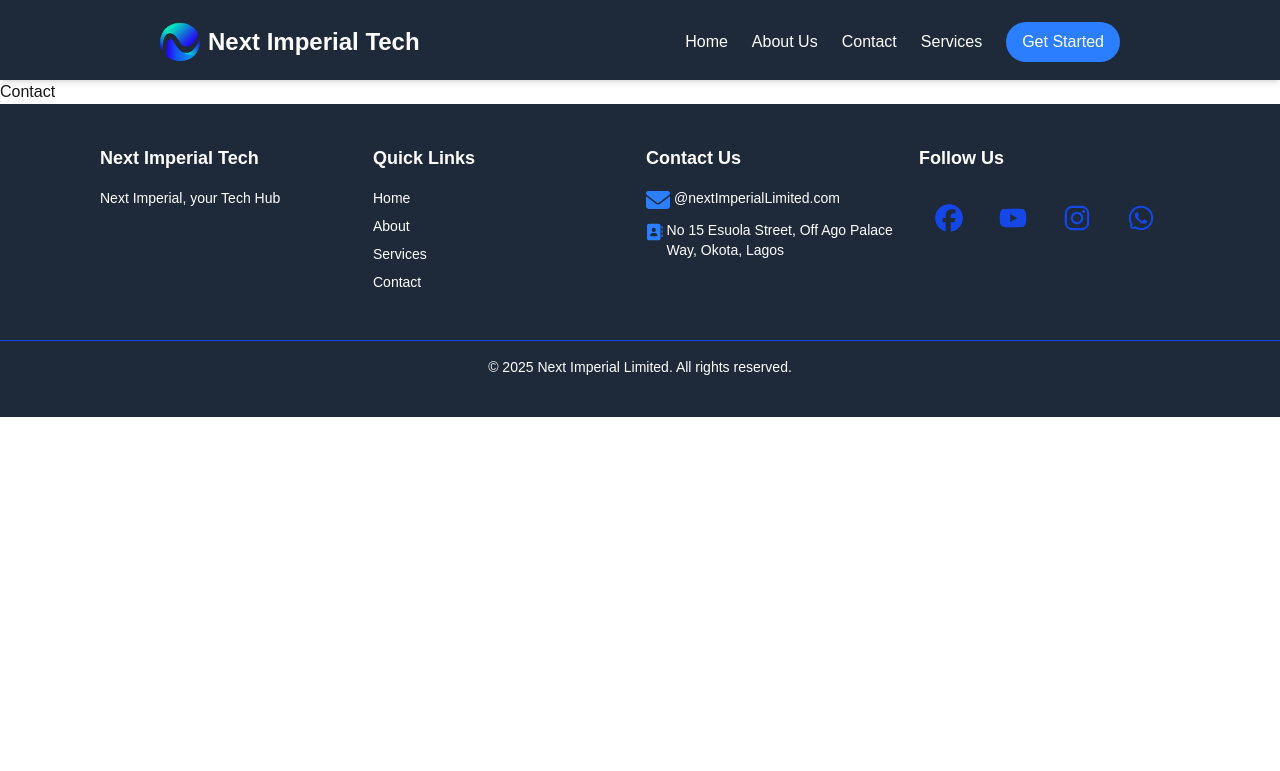
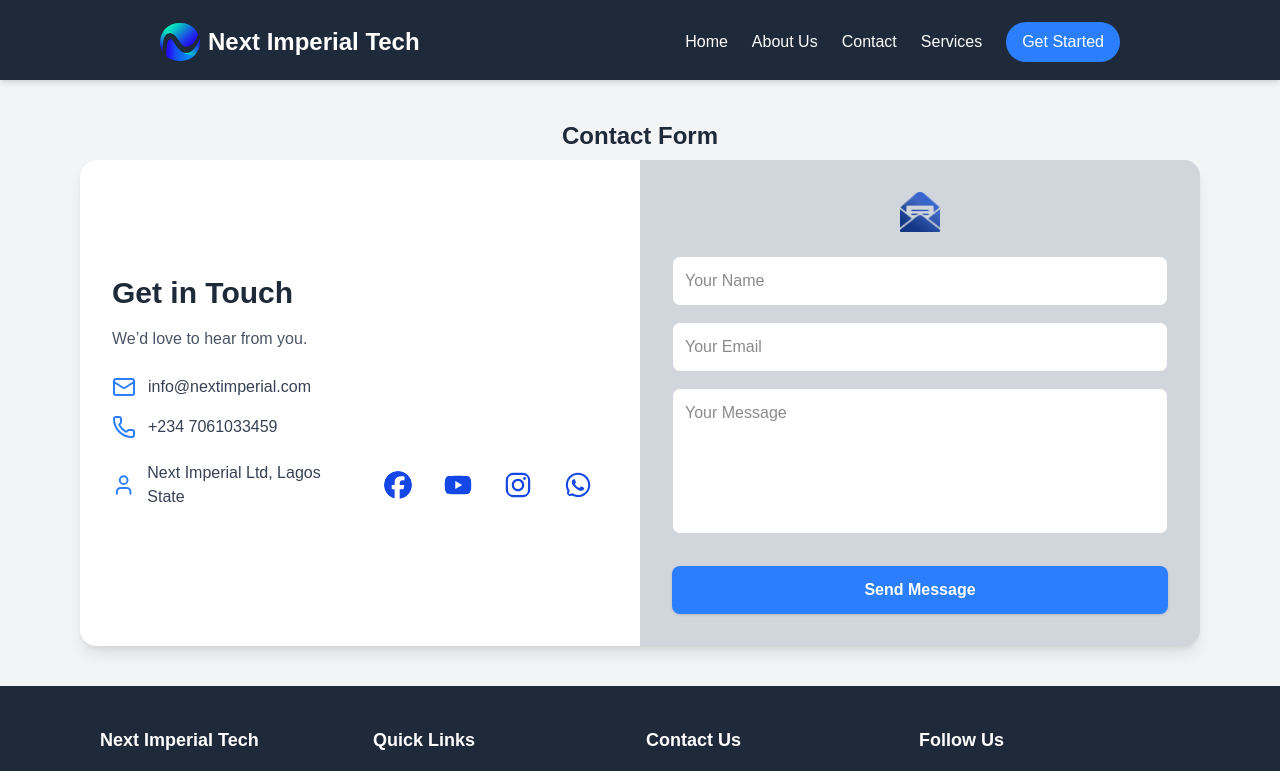
Before and after one commit to Eze-Israel/Next-imperial-website, a Next.js app: page /Contact in a window 1280 px wide. Shown: the top 771 px of the page. Built offline with nearby package versions, Linux system fonts and the light colour scheme.

Commit message:
added contact form

```diff
--- a/package.json
+++ b/package.json
@@ -11,6 +11,7 @@
   "dependencies": {
     "@heroicons/react": "^2.2.0",
     "framer-motion": "^12.19.2",
+    "lucide-react": "^0.525.0",
     "next": "15.3.4",
     "react": "^19.0.0",
     "react-dom": "^19.0.0",
--- a/src/components/Footer.tsx
+++ b/src/components/Footer.tsx
@@ -54,7 +54,7 @@
         <div className=' flex-1'>
           <h3 className='text-lg font-bold mb-4 '> Contact Us </h3>
           <ul className='text-sm'>
-            <li className='mb-2 flex'><FaEnvelope className='text-blue-500 text text-2xl mr-1'/>@nextImperialLimited.com</li>
+            <li className='mb-2 flex'><FaEnvelope className='text-blue-500  text-2xl mr-1'/>@nextImperialLimited.com</li>
             <li className='mb-2 flex '><FaAddressBook className='text-blue-500 text-2xl mr-1'/> No 15 Esuola Street, Off Ago Palace Way, Okota, Lagos</li>
           </ul>
         </div>
--- a/src/components/Header.tsx
+++ b/src/components/Header.tsx
@@ -15,7 +15,7 @@
 const menuItems = [
   { label: 'Home', icon: HomeIcon, href: '/' },
   { label: 'About Us', icon: UserGroupIcon, href: '/' },
-  { label: 'Contact', icon: PhoneIcon, href: '/' },
+  { label: 'Contact', icon: PhoneIcon, href: '/Contact' },
   { label: 'Services', icon: ServerIcon, href: '/' },
 ];
 
@@ -87,7 +87,7 @@
             ))}
             <li>
               <Link
-                href="/"
+                href="/Contact"
                 className="block bg-blue-500 text-center text-white py-2 rounded hover:bg-blue-600"
                 onClick={() => setIsOpen(false)}
               >
--- a/src/pages/Contact.tsx
+++ b/src/pages/Contact.tsx
@@ -1,9 +1,152 @@
-import React from 'react'
+'use client';
 
-const Contact = () => {
+import { useState } from 'react';
+import { motion } from 'framer-motion';
+import { Mail, Phone, User, } from 'lucide-react';
+import { FaFacebook, FaWhatsapp, FaYoutube, FaInstagram } from 'react-icons/fa6';
+import Image from 'next/image';
+
+const ContactForm = () => {
+  const [formData, setFormData] = useState({
+    name: '',
+    email: '',
+    message: ''
+  });
+
+  const [loading, setLoading] = useState(false);
+  const [submitted, setSubmitted] = useState(false);
+
+  const handleChange = (e: React.ChangeEvent<HTMLInputElement | HTMLTextAreaElement>) => {
+    setFormData({ ...formData, [e.target.name]: e.target.value });
+  };
+
+  const handleSubmit = async (e: React.FormEvent) => {
+    e.preventDefault();
+    setLoading(true);
+
+    try {
+      const res = await fetch('/api/contact', {
+        method: 'POST',
+        headers: { 'Content-Type': 'application/json' },
+        body: JSON.stringify(formData)
+      });
+
+      if (res.ok) {
+        setSubmitted(true);
+        setFormData({ name: '', email: '', message: '' });
+      } else {
+        alert('Something went wrong. Please try again later.');
+      }
+    } catch (error) {
+      console.error('Error:', error);
+    } finally {
+      setLoading(false);
+    }
+  };
+
   return (
-    <div>Contact</div>
-  )
-}
+    <section className="w-full bg-gray-100 py-10 px-5 md:px-20">
+        <h3 className='text-2xl mb-2 text-center text-gray-800 font-semibold'>Contact Form</h3>
+      <div className="flex flex-col md:flex-row bg-gray-300 rounded-2xl shadow-lg overflow-hidden">
+        {/* Contact Info */}
+        <motion.div
+          initial={{ x: -100, opacity: 0 }}
+          animate={{ x: 0, opacity: 1 }}
+          transition={{ duration: 0.8 }}
+          className="w-full md:w-1/2 p-8 flex flex-col justify-center bg-white"
+        >
+          <h2 className="text-3xl font-bold text-gray-800 mb-4">Get in Touch</h2>
+          <p className="text-gray-600 mb-6">We’d love to hear from you.</p>
+          <div className="flex items-center gap-3 mb-4">
+            <Mail className="text-blue-500" />
+            <span className="text-gray-700">info@nextimperial.com</span>
+          </div>
+          <div className="flex items-center gap-3 mb-4">
+            <Phone className="text-blue-500" />
+            <span className="text-gray-700">+234 7061033459</span>
+          </div>
+          <div className="flex items-center gap-3 mb-4">
+            <User className="text-blue-500" />
+            <span className="text-gray-700">Next Imperial Ltd, Lagos State</span>
 
-export default Contact
+            <div className='flex'>
+            <a href='https://www.facebook.com/share/1JQm1YDc4V/?mibextid=wwXIfr' target='_blank'>
+              <FaFacebook  className='p-4 rounded-full text-blue-700 text-6xl' />
+              </a>
+
+              <a href='https://www.youtube.com/@nextimperial' target='_blank'>
+                            <FaYoutube  className='p-4 rounded-full text-blue-700 text-6xl' />
+                            </a>
+              <a href='https://www.instagram.com/nextimperial?igsh=cDh4Mjd3cWd1aTQx&utm_source=qr' target='_blank'>
+                          <FaInstagram  className='p-4 rounded-full text-blue-700 text-6xl'/>
+                          </a>
+              <a href='https://wa.me/+2348166558072' target='_blank'>
+                            <FaWhatsapp  className='p-4 rounded-full text-blue-700 text-6xl' />
+                            </a>
+            </div>
+
+          </div>
+        </motion.div>
+
+        {/* Contact Form */}
+        <motion.form
+          onSubmit={handleSubmit}
+          initial={{ x: 100, opacity: 0 }}
+          animate={{ x: 0, opacity: 1 }}
+          transition={{ duration: 0.8, delay: 0.3 }}
+          className="w-full md:w-1/2 p-8 flex flex-col gap-4"
+        >
+         <div className="flex flex-col items-center mb-2">
+          <Image
+            src="/images/btc.png"
+            alt="email"
+            width={100}
+            height={100}
+            className="w-10 h-10"
+          />
+          </div>
+
+          <input
+            type="text"
+            name="name"
+            placeholder="Your Name"
+            value={formData.name}
+            onChange={handleChange}
+            required
+            className="p-3 rounded-lg bg-white border border-gray-300 focus:outline-none focus:ring-2 focus:ring-blue-400"
+          />
+          <input
+            type="email"
+            name="email"
+            placeholder="Your Email"
+            value={formData.email}
+            onChange={handleChange}
+            required
+            className="p-3 rounded-lg bg-white border border-gray-300 focus:outline-none focus:ring-2 focus:ring-blue-400"
+          />
+          <textarea
+            name="message"
+            rows={5}
+            placeholder="Your Message"
+            value={formData.message}
+            onChange={handleChange}
+            required
+            className="p-3 rounded-lg bg-white border border-gray-300 focus:outline-none focus:ring-2 focus:ring-blue-400 resize-none"
+          />
+
+          <motion.button
+            whileHover={{ scale: 1.05 }}
+            whileTap={{ scale: 0.95 }}
+            type="submit"
+            disabled={loading}
+            className="mt-4 bg-blue-500 text-white font-semibold py-3 px-6 rounded-lg shadow hover:bg-blue-600 transition-all"
+          >
+            {loading ? 'Sending...' : submitted ? 'Message Sent!' : 'Send Message'}
+          </motion.button>
+        </motion.form>
+      </div>
+    </section>
+  );
+};
+
+export default ContactForm;
```
Also changed, not shown: server.js (added, +21 -0 lines), public/images/btc.png (added), tsconfig.json (line endings or trailing spaces), 1 other file (tests, documents, lock files or other folders).
